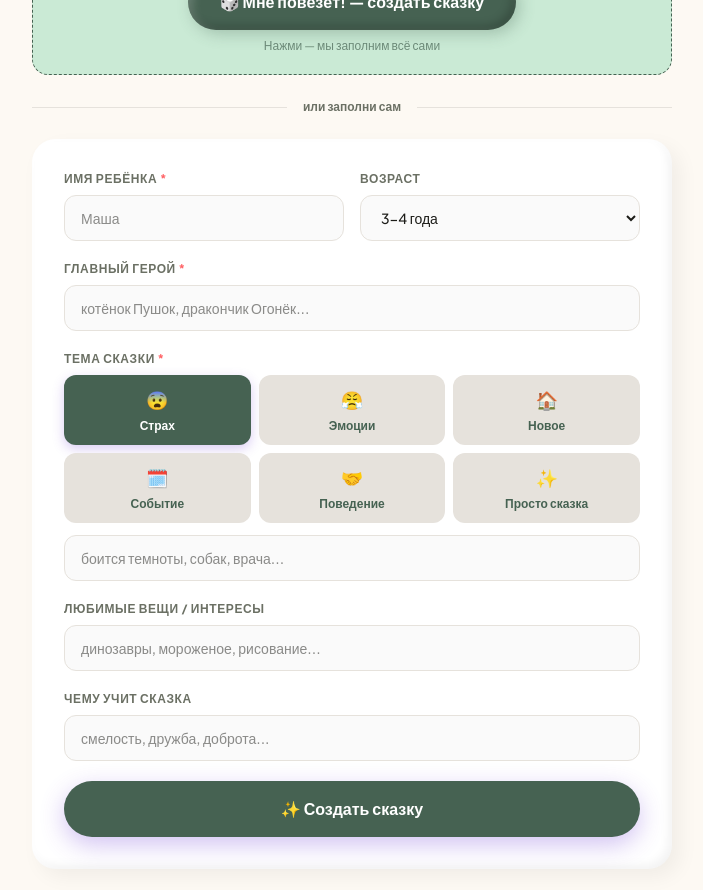
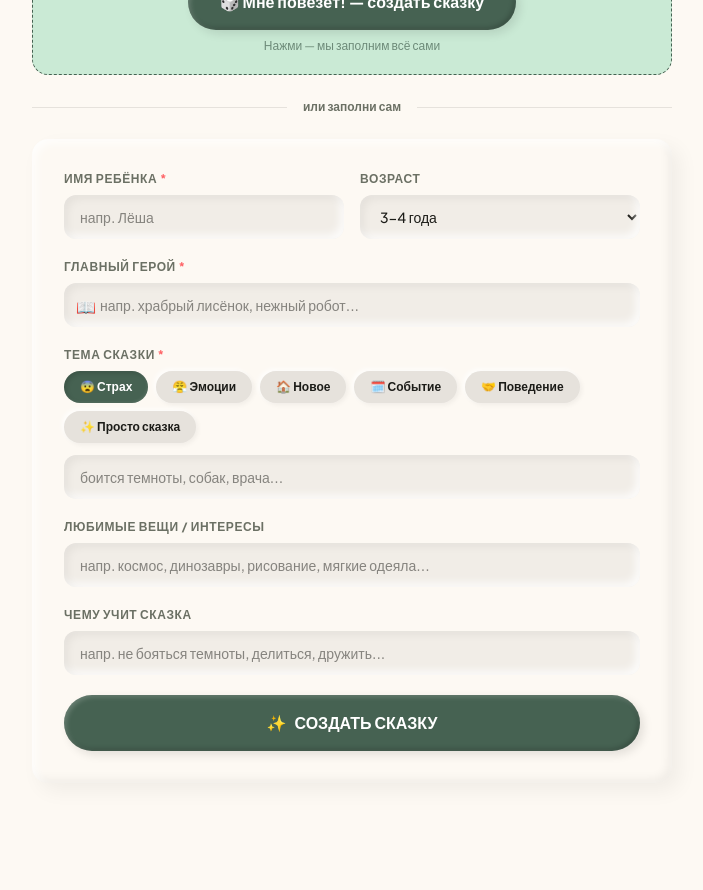
Before and after one commit to GavrilovIgor/fairy-tale-app, a Next.js app: page / in a window 1280 px wide. Shown: the part 520-1410 px from the top of the page, without its empty margins (288-991 px from the left). After the commit the page ends 1351 px from the top, so only its background shows below. Built offline with nearby package versions, Linux system fonts and the light colour scheme.

Commit message:
auto-sync 2026-05-15 11:46

```diff
--- a/app/globals.css
+++ b/app/globals.css
@@ -107,26 +107,79 @@ body {
   color: var(--primary);
 }
 
-/* ── Clay morphism (Stitch style) ───────────────────── */
+/* ── Clay morphism (exact from Stitch HTML) ─────────── */
 .clay-card {
-  box-shadow: var(--clay-card-shadow);
-  border-radius: 32px;
-  background: var(--bg-card);
+  background: #fdf9f3;
+  box-shadow: inset 4px 4px 10px rgba(255,255,255,0.8),
+              inset -4px -4px 10px rgba(0,0,0,0.05),
+              8px 8px 20px rgba(0,0,0,0.05);
+  border-radius: 16px;
+}
+.clay-input {
+  background: #f1ede7;
+  box-shadow: inset 4px 4px 8px rgba(0,0,0,0.05),
+              inset -4px -4px 8px rgba(255,255,255,0.8);
+  border: none !important;
+  border-radius: 12px;
+  outline: none;
+}
+.clay-input:focus {
+  box-shadow: inset 4px 4px 8px rgba(0,0,0,0.08),
+              inset -4px -4px 8px rgba(255,255,255,0.8),
+              0 0 0 2px rgba(70,98,82,0.25);
 }
 .clay-btn {
-  background: var(--primary);
+  background: #466252;
   color: #fff;
-  box-shadow: var(--clay-btn-shadow);
+  box-shadow: inset 2px 2px 5px rgba(255,255,255,0.2),
+              inset -2px -2px 5px rgba(0,0,0,0.2),
+              4px 4px 10px rgba(0,0,0,0.1);
   border-radius: 9999px;
   transition: all 0.2s ease;
+  cursor: pointer;
 }
-.clay-btn:active { transform: scale(0.98) }
-.clay-btn-secondary {
-  background: var(--secondary-bg);
-  color: var(--primary);
-  box-shadow: var(--clay-btn-secondary-shadow);
+.clay-btn:active { transform: scale(0.98); }
+.clay-btn-outline {
+  background: #fff;
+  color: #466252;
+  border: 1.5px solid #c8d5c5;
+  box-shadow: 2px 2px 8px rgba(0,0,0,0.06);
   border-radius: 9999px;
   transition: all 0.2s ease;
+  cursor: pointer;
+}
+.clay-btn-amber {
+  background: #d97706;
+  color: #fff;
+  box-shadow: inset 2px 2px 5px rgba(255,255,255,0.2),
+              inset -2px -2px 5px rgba(0,0,0,0.2),
+              4px 4px 10px rgba(217,119,6,0.25);
+  border-radius: 9999px;
+  transition: all 0.2s ease;
+  cursor: pointer;
+}
+.clay-chip {
+  background: #e6e2dc;
+  box-shadow: 2px 2px 5px rgba(0,0,0,0.05),
+              -2px -2px 5px rgba(255,255,255,0.8);
+  border-radius: 9999px;
+  transition: all 0.2s ease;
+  cursor: pointer;
+}
+.clay-chip-selected {
+  background: #466252;
+  color: #fff;
+  box-shadow: inset 2px 2px 5px rgba(0,0,0,0.15),
+              inset -1px -1px 3px rgba(255,255,255,0.1);
+}
+.clay-shadow {
+  box-shadow: inset 4px 4px 10px rgba(255,255,255,0.8),
+              inset -4px -4px 10px rgba(0,0,0,0.05),
+              8px 8px 20px rgba(0,0,0,0.05);
+}
+.tip-card {
+  background: #caead5;
+  border-radius: 16px;
 }
 
 /* ── Story card shadow ──────────────────────────────── */
--- a/app/page.tsx
+++ b/app/page.tsx
@@ -275,8 +275,6 @@ function CreateForm({onGenerate,isLoading}:{onGenerate:(f:FormData)=>Promise<voi
     setForm(rf); await onGenerate(rf)
   }
 
-  const inputClass = "w-full rounded-xl px-4 py-3 text-sm font-medium focus:outline-none focus:ring-2 transition-shadow"
-  const inputStyle = {border:'1.5px solid var(--border)',background:'#fafafa',color:'var(--text)'}
   const labelClass = "block text-label-caps mb-2"
   const labelStyle = {color:'var(--text-muted)'}
 
@@ -326,21 +324,21 @@ function CreateForm({onGenerate,isLoading}:{onGenerate:(f:FormData)=>Promise<voi
         <div className="flex-1 h-px" style={{background:'var(--border)'}}/>
       </div>
 
-      {/* Form */}
-      <div className="bg-white rounded-3xl p-6 md:p-8 card-shadow">
+      {/* Form — clay style from Stitch */}
+      <div className="clay-card p-6 md:p-8">
         <form onSubmit={async e=>{e.preventDefault();await onGenerate(form)}} className="space-y-5">
 
           <div className="grid grid-cols-2 gap-4">
             <div>
               <label className={labelClass} style={labelStyle}>Имя ребёнка <span className="text-red-400">*</span></label>
-              <input value={form.childName} required placeholder="Маша"
+              <input value={form.childName} required placeholder="напр. Лёша"
                 onChange={e=>setForm(f=>({...f,childName:e.target.value}))}
-                className={inputClass} style={inputStyle} />
+                className="clay-input w-full px-4 py-3 text-sm font-medium" style={{color:'var(--text)'}} />
             </div>
             <div>
               <label className={labelClass} style={labelStyle}>Возраст</label>
               <select value={form.age} onChange={e=>setForm(f=>({...f,age:e.target.value}))}
-                className={inputClass} style={inputStyle}>
+                className="clay-input w-full px-4 py-3 text-sm font-medium" style={{color:'var(--text)'}}>
                 {['1-2 года','3-4 года','5-6 лет','7-8 лет','9-10 лет'].map(a=><option key={a}>{a}</option>)}
               </select>
             </div>
@@ -348,49 +346,51 @@ function CreateForm({onGenerate,isLoading}:{onGenerate:(f:FormData)=>Promise<voi
 
           <div>
             <label className={labelClass} style={labelStyle}>Главный герой <span className="text-red-400">*</span></label>
-            <input value={form.hero} required placeholder="котёнок Пушок, дракончик Огонёк..."
+            <div className="relative">
+              <span className="absolute left-3 top-3 text-base">📖</span>
+              <input value={form.hero} required placeholder="напр. храбрый лисёнок, нежный робот..."
                 onChange={e=>setForm(f=>({...f,hero:e.target.value}))}
-              className={inputClass} style={inputStyle} />
+                className="clay-input w-full pl-9 pr-4 py-3 text-sm font-medium" style={{color:'var(--text)'}} />
+            </div>
           </div>
 
           <div>
             <label className={labelClass} style={labelStyle}>Тема сказки <span className="text-red-400">*</span></label>
-            <div className="grid grid-cols-3 gap-2 mb-3">
+            {/* Pill chips — Stitch style */}
+            <div className="flex flex-wrap gap-2 mb-3">
               {SIT_TYPES.map(t=>(
                 <button key={t.id} type="button"
                   onClick={()=>setForm(f=>({...f,situationType:t.id,situation:''}))}
-                  className="rounded-xl py-2.5 px-2 text-center text-xs font-bold transition-all cursor-pointer"
-                  style={form.situationType===t.id
-                    ?{background:'var(--chip-selected-bg)',color:'var(--chip-selected-text)',boxShadow:'0 4px 12px rgba(107,56,212,0.25)'}
-                    :{background:'var(--chip-bg)',color:'var(--primary)',border:'1.5px solid transparent'}}>
-                  <div className="text-lg mb-1">{t.emoji}</div>
-                  {t.label}
+                  className={`clay-chip px-4 py-2 text-xs font-semibold ${form.situationType===t.id?'clay-chip-selected':''}`}
+                  style={form.situationType!==t.id?{color:'var(--text)'}:{}}>
+                  {t.emoji} {t.label}
                 </button>
               ))}
             </div>
             <input value={form.situation} required placeholder={sitType.hint}
               onChange={e=>setForm(f=>({...f,situation:e.target.value}))}
-              className={inputClass} style={inputStyle} />
+              className="clay-input w-full px-4 py-3 text-sm font-medium" style={{color:'var(--text)'}} />
           </div>
 
           <div>
             <label className={labelClass} style={labelStyle}>Любимые вещи / интересы</label>
-            <input value={form.favorites} placeholder="динозавры, мороженое, рисование..."
+            <input value={form.favorites} placeholder="напр. космос, динозавры, рисование, мягкие одеяла..."
               onChange={e=>setForm(f=>({...f,favorites:e.target.value}))}
-              className={inputClass} style={inputStyle} />
+              className="clay-input w-full px-4 py-3 text-sm font-medium" style={{color:'var(--text)'}} />
           </div>
 
           <div>
             <label className={labelClass} style={labelStyle}>Чему учит сказка</label>
-            <input value={form.lesson} placeholder="смелость, дружба, доброта..."
+            <input value={form.lesson} placeholder="напр. не бояться темноты, делиться, дружить..."
               onChange={e=>setForm(f=>({...f,lesson:e.target.value}))}
-              className={inputClass} style={inputStyle} />
+              className="clay-input w-full px-4 py-3 text-sm font-medium" style={{color:'var(--text)'}} />
           </div>
 
+          {/* GENERATE STORY button — Stitch style */}
           <button type="submit" disabled={isLoading}
-            className="clay-btn w-full py-4 font-bold text-base disabled:opacity-60 cursor-pointer"
-            style={{background:'var(--primary)',boxShadow:'0 8px 24px rgba(107,56,212,0.3)'}}>
-            {isLoading?'⏳ Создаём...': `✨ Создать сказку ${form.childName?`для ${form.childName}`:''}`}
+            className="clay-btn w-full py-4 font-bold text-base disabled:opacity-60 flex items-center justify-center gap-2">
+            <span>✨</span>
+            <span>{isLoading?'Создаём...': `СОЗДАТЬ СКАЗКУ${form.childName?` ДЛЯ ${form.childName.toUpperCase()}`:''}`}</span>
           </button>
         </form>
       </div>
@@ -398,113 +398,123 @@ function CreateForm({onGenerate,isLoading}:{onGenerate:(f:FormData)=>Promise<voi
   )
 }
 
-// ── Story Reading view ────────────────────────────────────────────────────────
+// ── Story Reading view (Stitch magazine layout) ───────────────────────────────
 function StoryReading({story,onBack,onSave,alreadySaved,onShare,shareStatus,onDownloadPDF,pdfLoading,pdfError,storyRef}:{
   story:Story;onBack:()=>void;onSave:()=>void;alreadySaved:boolean
   onShare:()=>void;shareStatus:string;onDownloadPDF:()=>void;pdfLoading:boolean;pdfError:string
   storyRef:React.RefObject<HTMLDivElement|null>
 }) {
   return (
-    <div className="min-h-screen pb-28 md:pb-16 print:pb-0">
-      {/* Story content */}
-      <div ref={storyRef} className="max-w-4xl mx-auto px-4 pt-8">
-        {/* Title */}
+    <div className="min-h-screen pb-28 md:pb-16 print:pb-0" style={{background:'var(--bg)'}}>
+      <div ref={storyRef}>
+
+        {/* ── Reading scenes — Stitch magazine layout ── */}
+        {story.scenes.map((scene,i)=>(
+          <section key={i} className="max-w-5xl mx-auto px-4 py-10 md:py-14">
+            {i===0&&(
               <div className="text-center mb-10">
-          <p className="text-xs font-bold uppercase tracking-widest mb-3" style={{color:'var(--text-muted)'}}>✦ Глава 1</p>
-          <h2 className="font-serif text-3xl md:text-4xl font-bold leading-tight print:text-black" style={{color:'var(--text)'}}>{story.title}</h2>
+                <p className="text-label-caps mb-4 flex items-center justify-center gap-2" style={{color:'var(--text-muted)'}}>
+                  <span>📖</span> Глава {i+1}
+                </p>
+                <h2 className="font-serif font-bold leading-tight" style={{fontSize:'clamp(28px,4vw,40px)',color:'var(--text)'}}>
+                  {story.title}
+                </h2>
               </div>
-
-        {/* Scenes — desktop: image left + text right; mobile: stacked */}
-        <div className="space-y-14">
-          {story.scenes.map((scene,i)=>(
-            <div key={i} className={`flex gap-8 ${i%2===1?'md:flex-row-reverse':''} flex-col md:flex-row`}>
-              <div className="md:w-2/5 flex-shrink-0">
+            )}
+            <div className={`flex flex-col lg:flex-row gap-8 lg:gap-12 items-stretch ${i%2===1?'lg:flex-row-reverse':''}`}>
+              <div className="w-full lg:w-1/2 flex-shrink-0">
+                <div className="relative w-full rounded-3xl overflow-hidden clay-shadow" style={{aspectRatio:'1/1'}}>
                   <StoryImage prompt={scene.imagePrompt} index={i} />
                 </div>
-              <div className="md:w-3/5 flex items-center">
-                <p className={`text-body-reading print:text-base ${i===0?'drop-cap':''}`}
+                <div className="flex justify-center mt-3 gap-2 opacity-40" style={{color:'var(--primary)'}}>
+                  <span className="text-xs">✦</span><span className="text-base">✨</span><span className="text-xs">✦</span>
+                </div>
+              </div>
+              <div className="w-full lg:w-1/2 flex flex-col justify-center">
+                <p className={`text-body-reading leading-relaxed print:text-base ${i===0?'drop-cap':''}`}
                   style={{color:'var(--text)',fontFamily:'var(--font-serif)'}}>
                   {scene.text}
                 </p>
               </div>
             </div>
+          </section>
         ))}
+
+        {/* ── THE END — Stitch bento 7/5 layout ── */}
+        <section className="max-w-5xl mx-auto px-4 py-12 print:hidden">
+          <div className="text-center mb-10">
+            <h3 className="font-serif font-bold mb-2" style={{fontSize:52,color:'var(--primary)'}}>The End</h3>
+            <p className="text-sm max-w-lg mx-auto leading-relaxed" style={{color:'var(--text-muted)'}}>
+              Конец этой истории — начало следующей
+            </p>
           </div>
 
-        {/* Discussion */}
+          <div className="grid grid-cols-1 md:grid-cols-12 gap-5 mb-6">
+            {/* Discussion col-span-7 */}
             {story.discussion&&story.discussion.length>0&&(
-          <div className="mt-14 bg-white rounded-3xl p-6 md:p-8 card-shadow print:mt-10">
-            <div className="flex items-center gap-3 mb-6">
+              <div className="md:col-span-7 clay-card p-6 flex flex-col">
+                <div className="flex items-center gap-3 mb-4">
                   <span className="text-2xl">💬</span>
-              <h3 className="font-serif text-xl font-bold" style={{color:'var(--text)'}}>Поговорите с ребёнком</h3>
+                  <h4 className="font-serif text-xl font-bold" style={{color:'var(--text)'}}>Let&apos;s Talk About It</h4>
                 </div>
-            <div className="space-y-4">
-              {story.discussion.map((q,i)=>(
-                <div key={i} className="flex gap-4 items-start rounded-2xl p-4" style={{background:'var(--primary-light)'}}>
-                  <div className="flex-shrink-0 w-7 h-7 rounded-full flex items-center justify-center text-sm font-black text-white" style={{background:'var(--primary)'}}>{i+1}</div>
-                  <p className="text-sm leading-relaxed font-medium pt-0.5" style={{color:'var(--text)'}}>{q}</p>
+                <p className="text-sm mb-5" style={{color:'var(--text-muted)'}}>Эти вопросы помогут вашему ребёнку исследовать темы истории.</p>
+                <ul className="space-y-3 flex-1">
+                  {story.discussion.map((q,qi)=>(
+                    <li key={qi} className="rounded-xl p-4 flex gap-3 items-start" style={{background:'#fff'}}>
+                      <span className="text-base mt-0.5 flex-shrink-0" style={{color:'var(--primary)'}}>
+                        {['🌟','❤️','💡'][qi%3]}
+                      </span>
+                      <p className="text-sm leading-relaxed font-medium" style={{color:'var(--text)'}}>{q}</p>
+                    </li>
+                  ))}
+                </ul>
               </div>
+            )}
+
+            {/* Actions + Tip col-span-5 */}
+            <div className="md:col-span-5 flex flex-col gap-4">
+              <div className="clay-card p-5 flex flex-col gap-3">
+                <button onClick={onSave} disabled={alreadySaved}
+                  className="clay-btn w-full py-3.5 font-semibold text-sm flex items-center justify-center gap-2 disabled:opacity-60">
+                  {alreadySaved?<><span>✓</span><span>Сохранено</span></>:<><span>💾</span><span>Сохранить в библиотеку</span></>}
+                </button>
+                <button onClick={onDownloadPDF} disabled={pdfLoading}
+                  className="clay-btn-outline w-full py-3 font-semibold text-sm flex items-center justify-center gap-2 disabled:opacity-60">
+                  <span>↓</span><span>{pdfLoading?'Создаём PDF...':'Скачать PDF'}</span>
+                </button>
+                <button onClick={onBack}
+                  className="clay-btn-amber w-full py-3 font-semibold text-sm flex items-center justify-center gap-2">
+                  <span>✨</span><span>Создать новую сказку</span>
+                </button>
+                <button onClick={onShare}
+                  className="clay-btn-outline w-full py-3 font-semibold text-sm flex items-center justify-center gap-2">
+                  <span>{shareStatus!=='idle'?'✓':'↗'}</span>
+                  <span>{shareStatus!=='idle'?'Скопировано':'Поделиться'}</span>
+                </button>
+              </div>
+              {story.anchor&&(
+                <div className="tip-card p-5">
+                  <div className="flex items-center gap-2 mb-2">
+                    <span className="text-lg">💡</span>
+                    <h5 className="font-bold text-sm" style={{color:'#1a3a1a'}}>Совет для родителей</h5>
+                  </div>
+                  <p className="text-xs leading-relaxed" style={{color:'#2d4a2d'}}>
+                    {story.anchor.description}
+                  </p>
+                </div>
+              )}
+              <div className="clay-card p-4 text-center">
+                <p className="text-xs font-semibold mb-3" style={{color:'var(--text-muted)'}}>Как вам эта история?</p>
+                <div className="flex justify-center gap-4">
+                  {['😔','😐','🙂','😍'].map(e=>(
+                    <button key={e} className="text-2xl hover:scale-125 transition-transform cursor-pointer">{e}</button>
                   ))}
                 </div>
               </div>
-        )}
-
-        {/* Anchor */}
-        {story.anchor&&(
-          <div className="mt-5 rounded-2xl p-5 print:break-inside-avoid" style={{background:'#fffbeb',border:'2px solid #fcd34d'}}>
-            <div className="flex items-center gap-2 mb-2">
-              <span className="text-xl">🪄</span>
-              <h4 className="font-bold text-sm" style={{color:'#92400e'}}>{story.anchor.title}</h4>
-            </div>
-            <p className="text-sm leading-relaxed" style={{color:'var(--text-muted)'}}>{story.anchor.description}</p>
-          </div>
-        )}
-      </div>
-
-      {/* "The End" + actions */}
-      <div className="max-w-4xl mx-auto px-4 mt-16 print:hidden">
-        <div className="text-center mb-10">
-          <h3 className="font-serif text-5xl font-bold mb-4" style={{color:'var(--primary)'}}>The End</h3>
-          <p className="text-sm" style={{color:'var(--text-muted)'}}>Конец этой истории — начало следующей</p>
-        </div>
-
-        {/* Desktop: 2-column */}
-        <div className="md:grid md:grid-cols-2 md:gap-8 space-y-4 md:space-y-0">
-          {/* Left: reactions */}
-          <div className="bg-white rounded-3xl p-6 card-shadow">
-            <p className="text-sm font-semibold mb-4" style={{color:'var(--text-muted)'}}>Как вам понравилась история?</p>
-            <div className="flex gap-4 justify-center">
-              {['😔','😐','🙂','😍'].map(e=>(
-                <button key={e} className="text-3xl hover:scale-125 transition-transform cursor-pointer">{e}</button>
-              ))}
             </div>
           </div>
-
-          {/* Right: actions */}
-          <div className="bg-white rounded-3xl p-6 card-shadow space-y-3">
-            <button onClick={onSave} disabled={alreadySaved}
-              className="w-full flex items-center justify-center gap-2 rounded-2xl py-3.5 font-bold text-sm transition-all cursor-pointer disabled:opacity-60"
-              style={alreadySaved?{background:'#d1fae5',color:'#065f46'}:{background:'var(--primary)',color:'#fff'}}>
-              {alreadySaved?'✓ Сохранено в библиотеке':'💾 Сохранить в библиотеку'}
-            </button>
-            <button onClick={onDownloadPDF} disabled={pdfLoading}
-              className="w-full flex items-center justify-center gap-2 rounded-2xl py-3 font-semibold text-sm cursor-pointer hover:opacity-90 transition-opacity disabled:opacity-60"
-              style={{background:'var(--primary-light)',color:'var(--primary)'}}>
-              {pdfLoading?'⏳ Создаём PDF...':'↓ Скачать PDF'}
-            </button>
-            <button onClick={onBack}
-              className="w-full flex items-center justify-center gap-2 rounded-2xl py-3 font-semibold text-sm cursor-pointer hover:opacity-90 transition-opacity"
-              style={{background:'#f5f5f5',color:'var(--text)'}}>
-              ✨ Создать новую сказку
-            </button>
-            <button onClick={onShare}
-              className="w-full flex items-center justify-center gap-2 rounded-2xl py-3 font-semibold text-sm cursor-pointer hover:opacity-90 transition-opacity"
-              style={{background:'#f5f5f5',color:'var(--text)'}}>
-              {shareStatus!=='idle'?'✓ Скопировано':'↗ Поделиться'}
-            </button>
-          </div>
-        </div>
-        {pdfError&&<p className="mt-4 text-center text-sm text-red-500">{pdfError}</p>}
+          {pdfError&&<p className="text-center text-sm text-red-500">{pdfError}</p>}
+        </section>
       </div>
     </div>
   )
```
Lines whose indentation alone changed are shown as unchanged.
